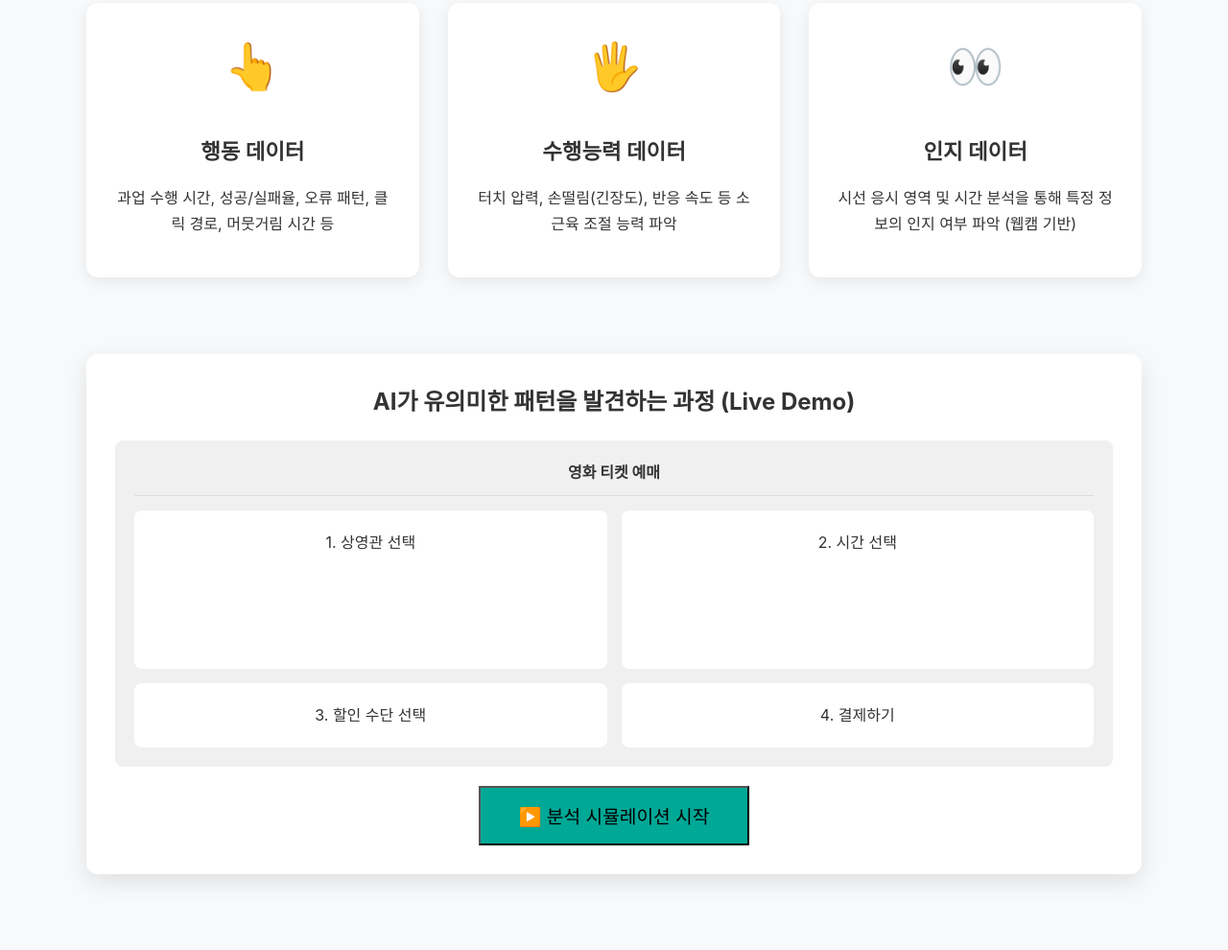
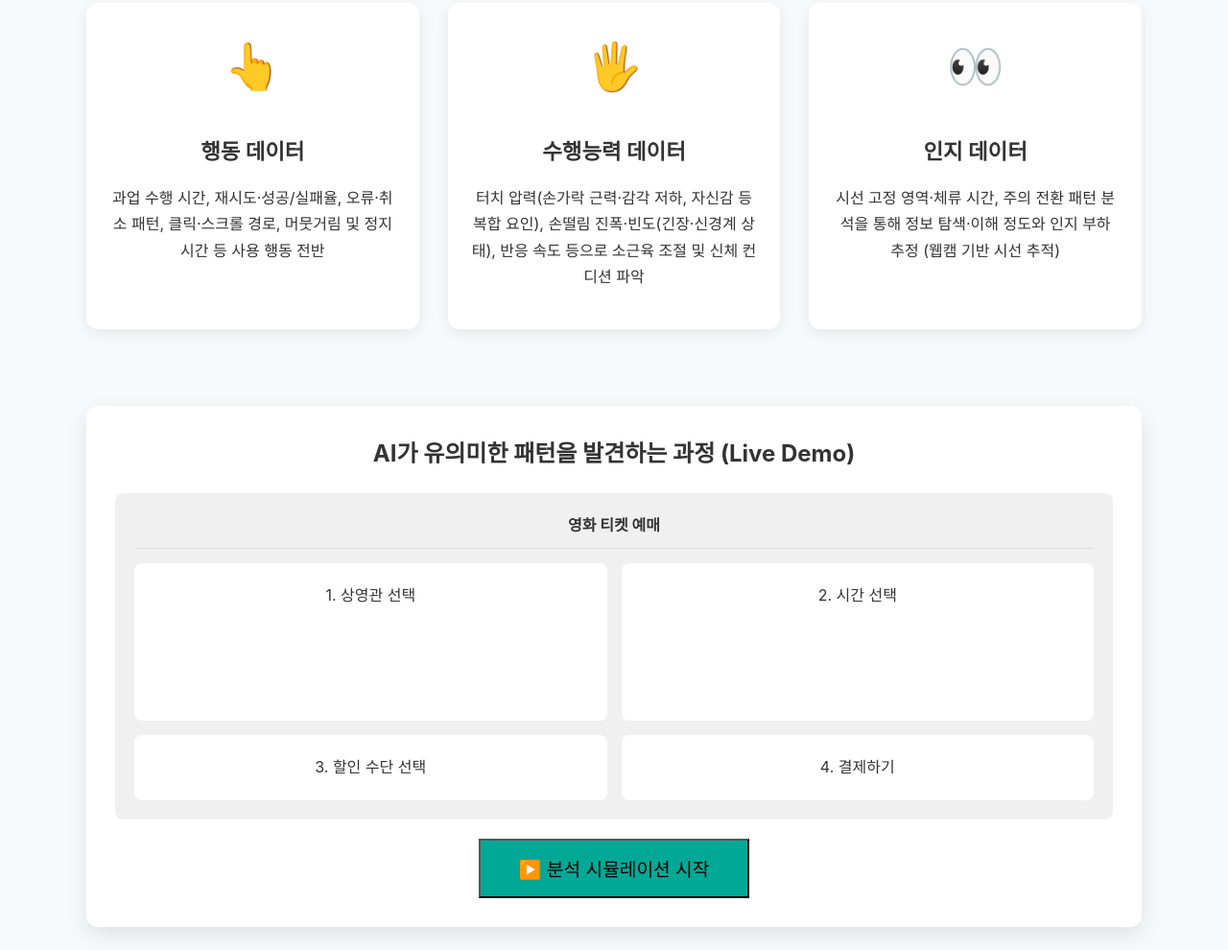
Before and after one commit to JihoMoon99/Didim, a plain HTML site: page solution.html in a window 1280 px wide. Shown: the part 2301-3291 px from the top of the page at 96% size. Drawn offline with nearby package versions, Linux system fonts and the light colour scheme.

Commit message:
Update solution.html

```diff
--- a/solution.html
+++ b/solution.html
@@ -402,17 +402,17 @@
                     <div class="data-type-card">
                         <div class="icon">👆</div>
                         <h4>행동 데이터</h4>
-                        <p>과업 수행 시간, 성공/실패율, 오류 패턴, 클릭 경로, 머뭇거림 시간 등</p>
+                        <p>과업 수행 시간, 재시도·성공/실패율, 오류·취소 패턴, 클릭·스크롤 경로, 머뭇거림 및 정지 시간 등 사용 행동 전반</p>
                     </div>
                     <div class="data-type-card">
                         <div class="icon">🖐️</div>
                         <h4>수행능력 데이터</h4>
-                        <p>터치 압력, 손떨림(긴장도), 반응 속도 등 소근육 조절 능력 파악</p>
+                        <p>터치 압력(손가락 근력·감각 저하, 자신감 등 복합 요인), 손떨림 진폭·빈도(긴장·신경계 상태), 반응 속도 등으로 소근육 조절 및 신체 컨디션 파악</p>
                     </div>
                     <div class="data-type-card">
                         <div class="icon">👀</div>
                         <h4>인지 데이터</h4>
-                        <p>시선 응시 영역 및 시간 분석을 통해 특정 정보의 인지 여부 파악 (웹캠 기반)</p>
+                        <p>시선 고정 영역·체류 시간, 주의 전환 패턴 분석을 통해 정보 탐색·이해 정도와 인지 부하 추정&nbsp;(웹캠 기반 시선 추적)</p>
                     </div>
                 </div>
 
```
